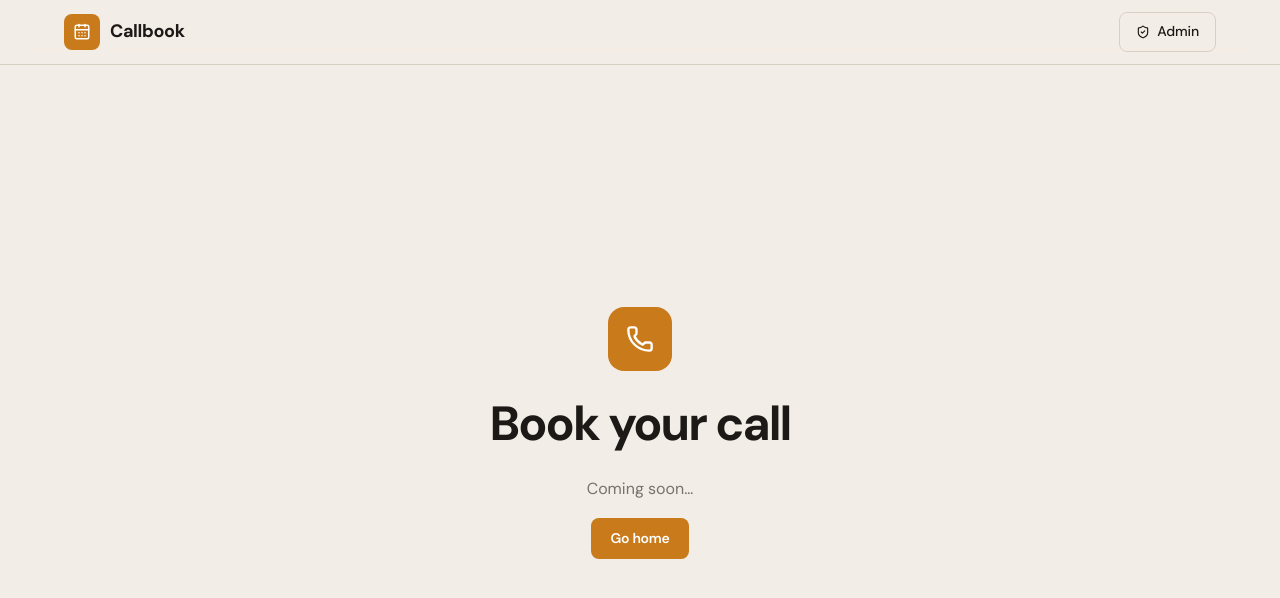
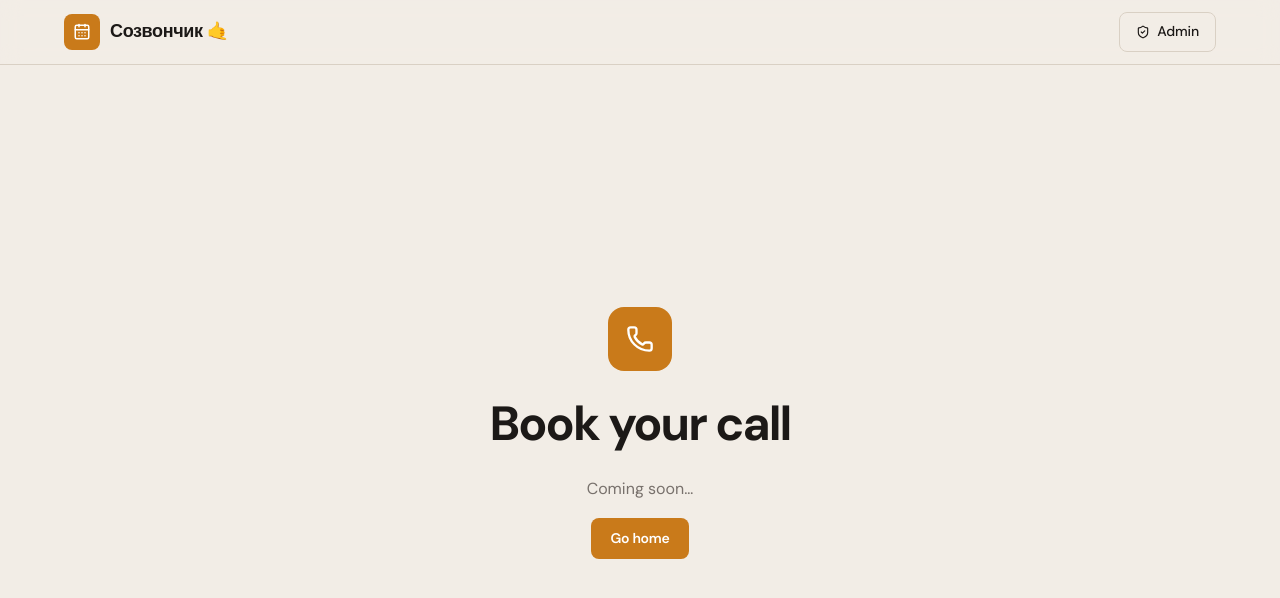
Before and after one commit to x0000ff/ai-for-developers-project-386, a React (Vite) app in the folder packages/frontend/: page /book in a window 1280 px wide. Shown: the top 598 px of the page. Built offline with nearby package versions, Linux system fonts and the light colour scheme; no server answers.

Commit message:
Rename to "🤙 Созвончик"

```diff
--- a/packages/frontend/index.html
+++ b/packages/frontend/index.html
@@ -3,7 +3,7 @@
   <head>
     <meta charset="UTF-8" />
     <meta name="viewport" content="width=device-width, initial-scale=1.0" />
-    <title>Callbook — Zero friction scheduling</title>
+    <title>🤙 Созвончик — Забронируйте звонок. Без лишних шагов.</title>
     <link rel="preconnect" href="https://fonts.googleapis.com" />
     <link rel="preconnect" href="https://fonts.gstatic.com" crossorigin />
     <link
--- a/packages/frontend/src/components/Navbar.tsx
+++ b/packages/frontend/src/components/Navbar.tsx
@@ -53,7 +53,7 @@ export function Navbar() {
               letterSpacing: '-0.02em',
             }}
           >
-            Callbook
+            Созвончик 🤙
           </span>
         </Link>
 
```
Also changed, not shown: 1 other file (tests, documents, lock files or other folders).
